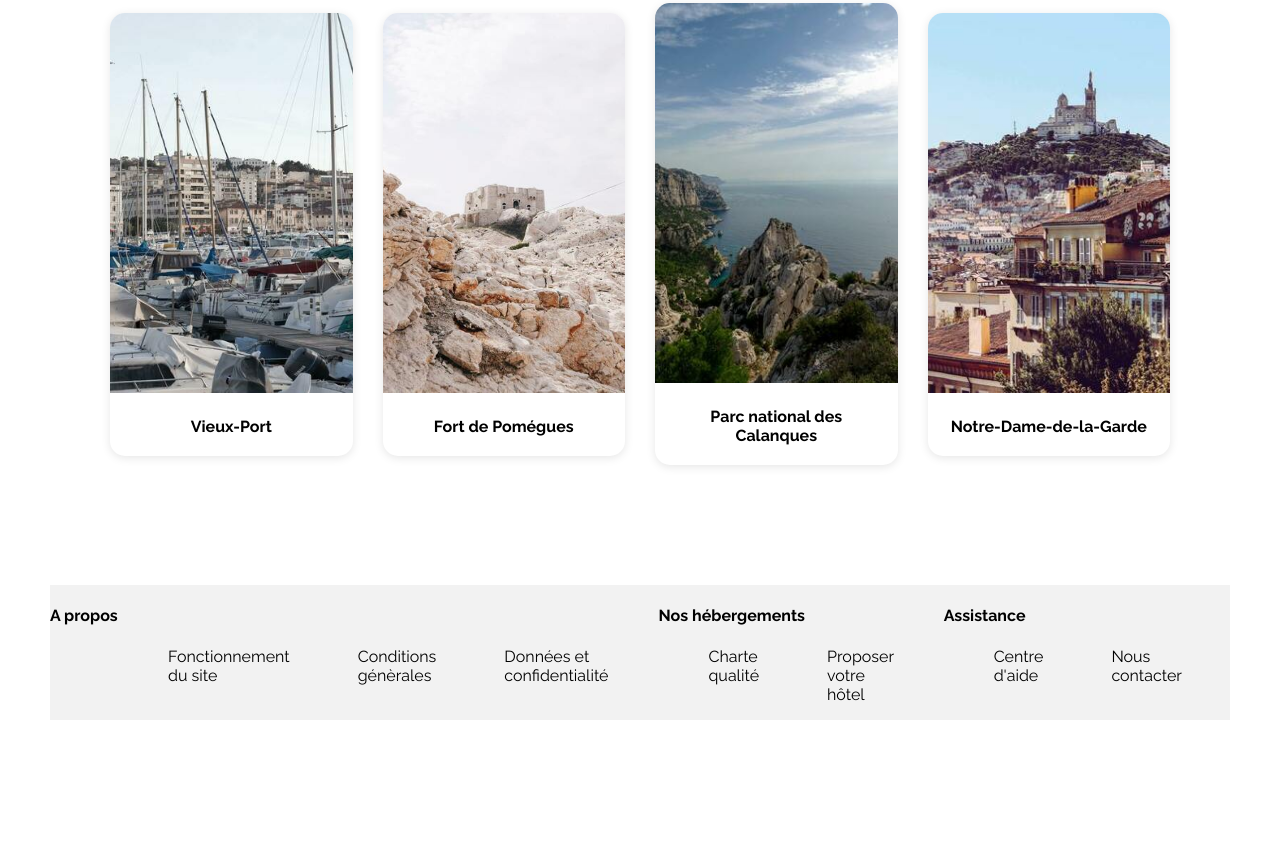
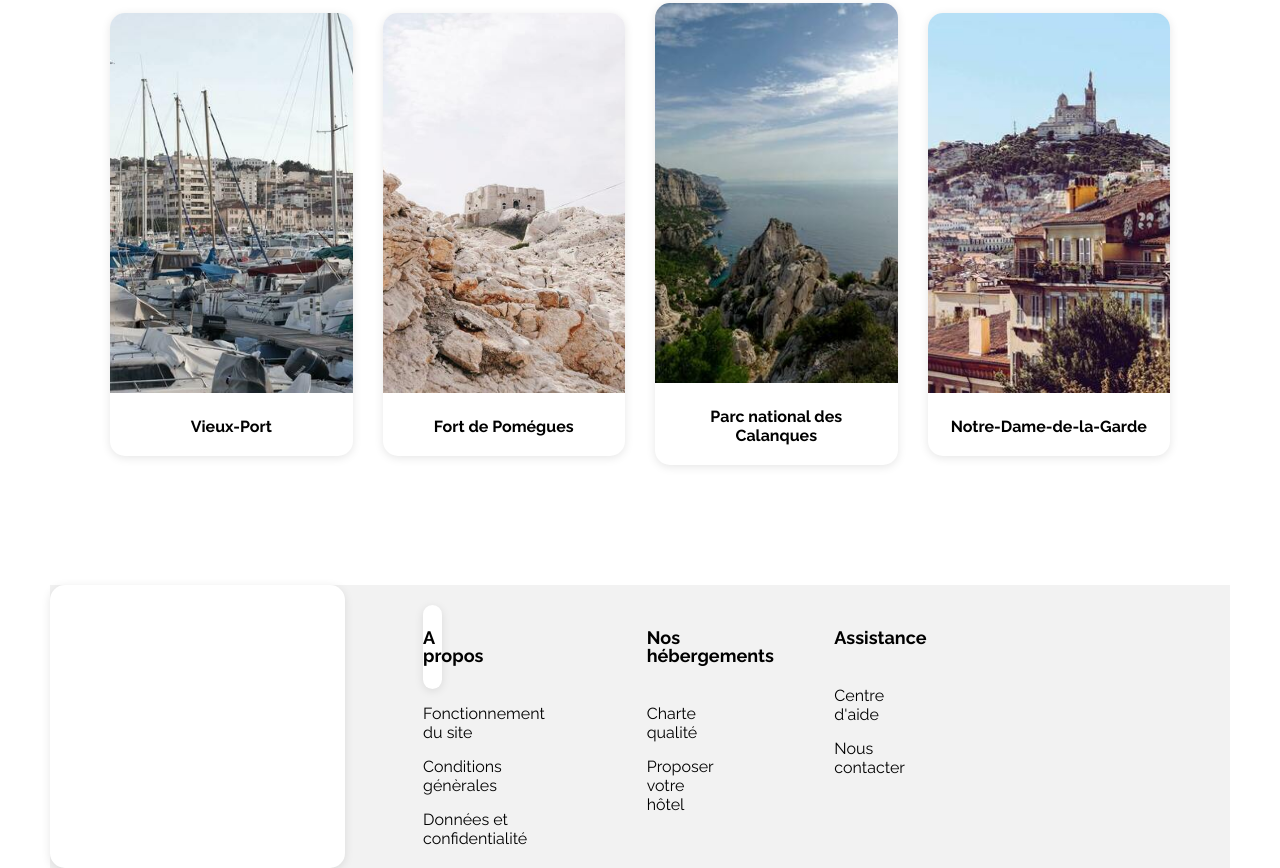
Before and after one commit to pastorvdev/projet-2-site-Booki, a plain HTML site: page index.html in a window 1280 px wide. Shown: the part 1318-2186 px from the top of the page. Before the commit the page ends 2038 px from the top, so only its background shows below. Drawn offline with Linux system fonts and the light colour scheme.

Commit message:
modif footer

```diff
--- a/css/style.css
+++ b/css/style.css
@@ -562,10 +562,33 @@ input::placeholder{
 .footer{
     display: flex;
     flex-direction: row;
+    justify-content: flex-start;
     background-color: var(--main-bg-color);
+    padding: 0px;
+    margin: auto;
 
 }
+.a-propos, .nos-hebergements, .assistance{
+    width: 33%;
+    display: flex;
+    flex-direction: column;
+    justify-content: flex-start;
+    align-items: flex-start;
+    margin: auto;
+    padding: 20px;
+    gap: 15px;
+}
 
+.a-propos h4, .assistance h4, .nos-hebergements h4{
+    font-size: 18px;
+    line-height: 100%;
+}
+
+.footer a {
+
+    font-size: 16px;
+    font-weight: 400;
+}
 /* Le code ci-dessous correspond à la version responsive uniquement */
 
 /****** Media queries ***********/
--- a/index.html
+++ b/index.html
@@ -314,9 +314,9 @@
 
         <footer>
             <div class="footer">
-                <div class="a-propos">
-                    <h4>A propos</h4>
-                        <ul>
+                <div >
+                        <ul class="a-propos">
+                            <li><h4>A propos</h4></li>
                             <li><a href="#">Fonctionnement du site</a></li>
                             <li><a href="#">Conditions génèrales</a></li>
                             <li><a href="#"> Données et confidentialité</a></li>
@@ -324,18 +324,20 @@
 
                 </div>
 
-                 <div class="footer-nos-hebergements">
-                    <h4>Nos hébergements</h4>
-                        <ul>
+                 <div>
+                     <ul class="nos-hebergements">
+
+                            <li> <h4>Nos hébergements</h4> </li>
                             <li><a href="#">Charte qualité</a></li>
                             <li><a href="#">Proposer votre hôtel</a></li>
                         </ul>
                     </h3>
                 </div>
 
-                 <div class="footer-Assistance">
-                    <h4>Assistance</h4>
-                        <ul>
+                 <div>
+
+                        <ul class="assistance">
+                            <li><h4>Assistance</h4></li>
                             <li><a href="#">Centre d'aide</a></li>
                             <li><a href="#">Nous contacter</a></li>
                         </ul>
```
